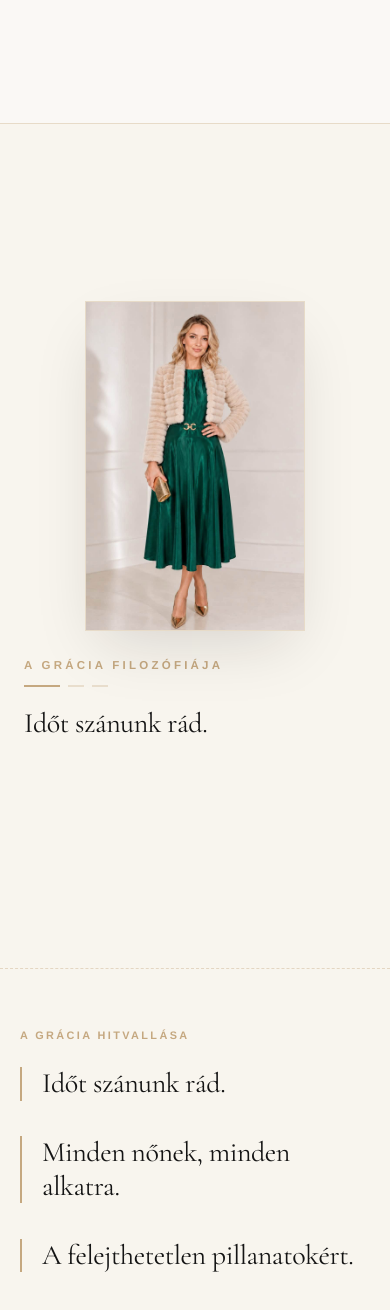
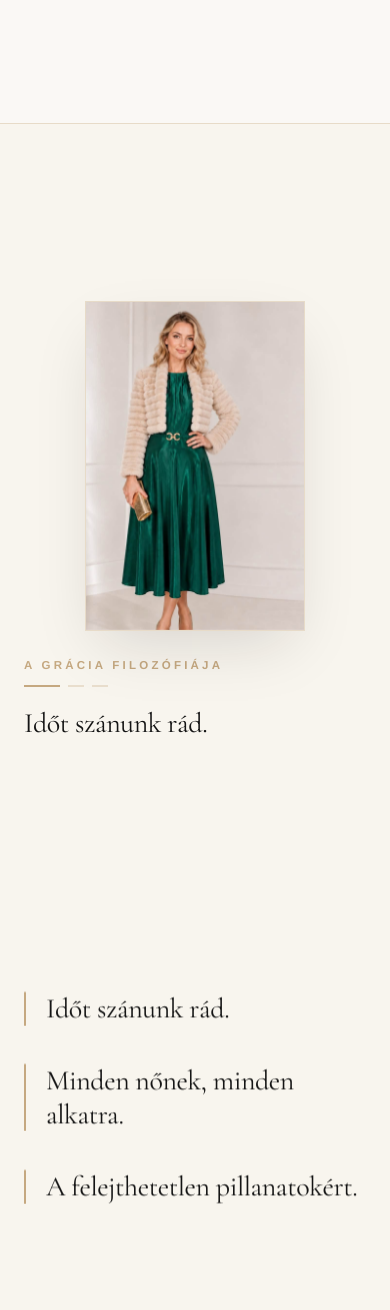
Before and after one commit to ebrolo/graciadivat-web, a Next.js app: page / in a window 390 px wide. Shown: the part 1438-2748 px from the top of the page. Built offline with nearby package versions, Linux system fonts and the light colour scheme.

Commit message:
fix(about): remove separate sheet and implement pure spotlight-to-flow mobile manifesto with horizontal image pan

```diff
--- a/src/components/AboutSection.tsx
+++ b/src/components/AboutSection.tsx
@@ -3,6 +3,49 @@
 import React, { useRef, useState, useEffect, useCallback } from 'react';
 import { useLanguage } from '@/context/LanguageContext';
 import { siteData } from '@/data/siteData';
+
+// Separate observer row for smooth, individual row appearance in the scrolling manifesto
+function ManifestoRow({ statement }: { statement: string }) {
+  const rowRef = useRef<HTMLDivElement>(null);
+  const [isVisible, setIsVisible] = useState(false);
+
+  useEffect(() => {
+    const el = rowRef.current;
+    if (!el) return;
+
+    const observer = new IntersectionObserver(
+      ([entry]) => {
+        if (entry.isIntersecting) {
+          setIsVisible(true);
+        }
+      },
+      {
+        threshold: 0.15,
+        rootMargin: '0px 0px -40px 0px',
+      }
+    );
+
+    observer.observe(el);
+    return () => observer.disconnect();
+  }, []);
+
+  return (
+    <div
+      ref={rowRef}
+      className="about-mobile-statement-row"
+      style={{
+        opacity: isVisible ? 1 : 0,
+        transform: isVisible ? 'translateY(0)' : 'translateY(16px)',
+        transition: 'opacity 0.65s cubic-bezier(0.16, 1, 0.3, 1), transform 0.65s cubic-bezier(0.16, 1, 0.3, 1)',
+        willChange: 'opacity, transform',
+      }}
+    >
+      <h2 className="font-serif about-manifesto-mobile-title">
+        {statement}
+      </h2>
+    </div>
+  );
+}
 
 export function AboutSection() {
   const { language } = useLanguage();
@@ -12,7 +55,7 @@ export function AboutSection() {
   const containerRef = useRef<HTMLDivElement>(null);
   const [scrollProgress, setScrollProgress] = useState(0);
 
-  // Track scroll progress across scroll track
+  // Track scroll progress across the section track
   const handleScroll = useCallback(() => {
     if (!containerRef.current) return;
     const rect = containerRef.current.getBoundingClientRect();
@@ -62,7 +105,7 @@ export function AboutSection() {
     { opacity: op2, translateY: ty2 },
   ];
 
-  // Active index for indicator lines and mobile spotlight cycle
+  // Active index for indicator dashes
   let activeIndex = 0;
   if (p >= 0.52) {
     activeIndex = 2;
@@ -71,12 +114,24 @@ export function AboutSection() {
   }
 
   // Mobile spotlight statements calculation (one-by-one spotlight)
-  // Stage 1 (0 <= p <= 0.28): statement 0
-  // Stage 2 (0.28 < p <= 0.56): statement 1
-  // Stage 3 (0.56 < p <= 0.82): statement 2
-  const mobOp0 = p < 0.24 ? 1 : Math.max(0, 1 - (p - 0.24) / 0.08);
-  const mobOp1 = p < 0.26 ? 0 : p < 0.52 ? Math.min(1, (p - 0.26) / 0.08) : Math.max(0, 1 - (p - 0.52) / 0.08);
-  const mobOp2 = p < 0.54 ? 0 : Math.min(1, (p - 0.54) / 0.08);
+  // Statement 0: visible initially, fades out 0.20 -> 0.26
+  const mobOp0 = p < 0.20 ? 1 : Math.max(0, 1 - (p - 0.20) / 0.06);
+
+  // Statement 1: fades in 0.26 -> 0.32, holds, fades out 0.48 -> 0.54
+  const mobOp1 =
+    p < 0.26
+      ? 0
+      : p < 0.48
+      ? Math.min(1, (p - 0.26) / 0.06)
+      : Math.max(0, 1 - (p - 0.48) / 0.06);
+
+  // Statement 2: fades in 0.54 -> 0.60, holds, then cleanly fades out 0.74 -> 0.82
+  const mobOp2 =
+    p < 0.54
+      ? 0
+      : p < 0.74
+      ? Math.min(1, (p - 0.54) / 0.06)
+      : Math.max(0, 1 - (p - 0.74) / 0.08);
 
   const mobStatements = [
     { opacity: mobOp0 },
@@ -84,9 +139,12 @@ export function AboutSection() {
     { opacity: mobOp2 },
   ];
 
-  // Subtle luxury parallax & scale for the model portrait
-  const imageScale = 1.025 - 0.025 * p;
-  const imageTranslateY = p * 12;
+  // Dashes fade out smoothly as statement 3 fades out
+  const dashesOpacityMobile = p > 0.74 ? Math.max(0, 1 - (p - 0.74) / 0.08) : 1;
+
+  // Horizontal pan: The image stays firmly inside the frame, model placed slightly left initially,
+  // then glides gently from left to right as you scroll down.
+  const panOffset = -32 + p * 32;
 
   return (
     <div
@@ -117,7 +175,7 @@ export function AboutSection() {
       >
         <div className="container-luxury about-content-container">
           <div className="about-grid-layout">
-            {/* Left Column: Pristine Visual Portrait Frame (Full 2:3 ratio, legs and shoes visible) */}
+            {/* Left Column: Model Image (2:3 aspect ratio, legs/shoes 100% visible, stays firmly in place while gliding subtly from left to right) */}
             <div className="about-visual-portrait-container">
               {/* Elegant Hairline Offset Accent Frame */}
               <div
@@ -131,7 +189,7 @@ export function AboutSection() {
                 }}
               />
 
-              {/* Main Visual Image Frame: 2/3 Aspect Ratio allows complete view without cropping */}
+              {/* Main Visual Image Frame: 2/3 Aspect Ratio allows complete view of woman and gold heels */}
               <div
                 className="about-image-card-box"
                 style={{
@@ -148,12 +206,13 @@ export function AboutSection() {
                   src="/images/collection/846646474_1422651720063716_8159150398027964920_n.jpg"
                   alt="Grácia Szalon Nyíregyháza - Elegáns Modell"
                   style={{
-                    width: '100%',
+                    width: 'calc(100% + 32px)',
                     height: '100%',
+                    maxWidth: 'none',
                     objectFit: 'cover',
                     objectPosition: 'center 20%',
                     display: 'block',
-                    transform: `scale(${imageScale}) translateY(${imageTranslateY}px)`,
+                    transform: `translateX(${panOffset}px)`,
                     transition: 'transform 0.15s cubic-bezier(0.16, 1, 0.3, 1)',
                     willChange: 'transform',
                   }}
@@ -187,6 +246,8 @@ export function AboutSection() {
                   display: 'flex',
                   alignItems: 'center',
                   gap: '0.5rem',
+                  opacity: dashesOpacityMobile,
+                  transition: 'opacity 0.25s ease-out',
                 }}
               >
                 {[0, 1, 2].map((idx) => {
@@ -241,7 +302,7 @@ export function AboutSection() {
                 })}
               </div>
 
-              {/* MOBILE SPOTLIGHT STAGE (Statements appear one by one in spotlight) */}
+              {/* MOBILE SPOTLIGHT STAGE (Statements appear one-by-one taking turns, then 3rd sentence cleanly fades out) */}
               <div className="about-mobile-spotlight-box">
                 {manifesto.map((item, index) => {
                   const st = mobStatements[index];
@@ -280,34 +341,15 @@ export function AboutSection() {
         </div>
       </div>
 
-      {/* MOBILE SEQUENTIAL STACKED SECTION (Natural page scroll: after 3rd sentence has had its moment, page scrolls naturally into all 3 statements stacked row-by-row without numbers) */}
-      <div className="about-mobile-stacked-section">
-        <div className="container-luxury" style={{ paddingLeft: '1.25rem', paddingRight: '1.25rem' }}>
-          <div style={{ marginBottom: '1.5rem', textAlign: 'left' }}>
-            <span
-              style={{
-                fontSize: '0.68rem',
-                fontWeight: 600,
-                letterSpacing: '0.22em',
-                textTransform: 'uppercase',
-                color: 'var(--accent-gold)',
-                display: 'inline-block',
-              }}
-            >
-              {language === 'hu' ? 'A Grácia Hitvallása' : 'The Grácia Creed'}
-            </span>
-          </div>
-
-          <div className="about-mobile-stacked-rows-container">
+      {/* MOBILE SEQUENTIAL STACKED SECTION (Natural page scroll: after 3rd sentence has faded out, the page scrolls naturally, revealing the 3 sentences sequentially on the left side) */}
+      <div className="about-mobile-flow-section">
+        <div className="container-luxury" style={{ paddingLeft: '1.5rem', paddingRight: '1.5rem' }}>
+          <div className="about-mobile-flow-rows">
             {manifesto.map((item) => (
-              <div
+              <ManifestoRow
                 key={item.id}
-                className="about-mobile-statement-row"
-              >
-                <h2 className="font-serif about-manifesto-mobile-title">
-                  {item.statement[language]}
-                </h2>
-              </div>
+                statement={item.statement[language]}
+              />
             ))}
           </div>
         </div>
@@ -358,13 +400,13 @@ export function AboutSection() {
         .about-mobile-spotlight-box {
           display: none;
         }
-        .about-mobile-stacked-section {
+        .about-mobile-flow-section {
           display: none;
         }
 
         @media (max-width: 1023px) {
           .about-scroll-track {
-            height: 220vh !important;
+            height: 180vh !important;
           }
           .about-sticky-frame {
             position: sticky !important;
@@ -411,19 +453,19 @@ export function AboutSection() {
             min-height: 140px !important;
             width: 100% !important;
           }
-          .about-mobile-stacked-section {
+          /* Seamless natural continuation without any borders, background cuts, or "lap" feeling */
+          .about-mobile-flow-section {
             display: block !important;
             position: relative !important;
             background-color: #F8F5EE !important;
-            padding-top: 3.5rem !important;
+            padding-top: 1.5rem !important;
             padding-bottom: 4.5rem !important;
-            border-top: 1px dashed rgba(197, 168, 128, 0.4) !important;
             z-index: 20 !important;
           }
-          .about-mobile-stacked-rows-container {
+          .about-mobile-flow-rows {
             display: flex !important;
             flex-direction: column !important;
-            gap: 2.2rem !important;
+            gap: 2.4rem !important;
             width: 100% !important;
           }
           .about-mobile-statement-row {
```
